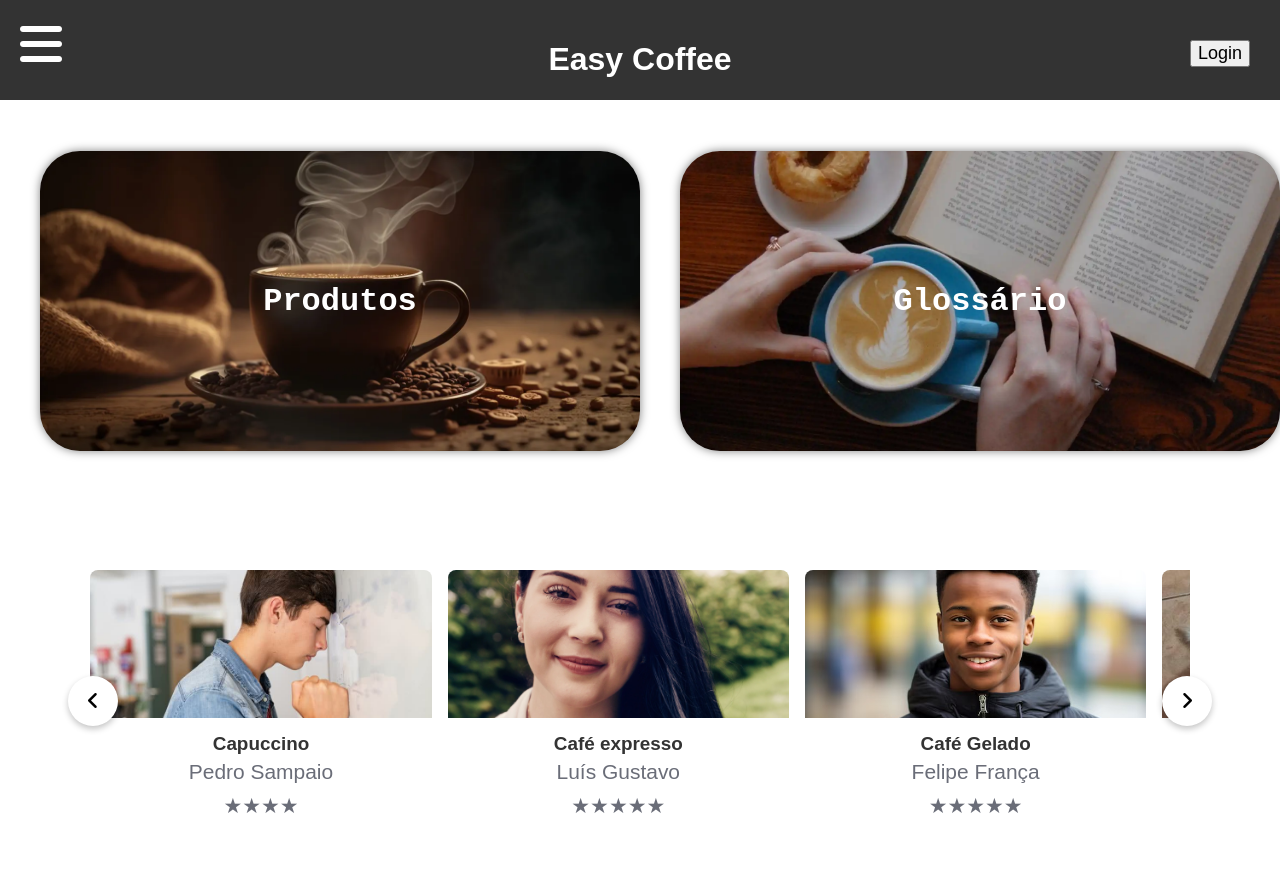
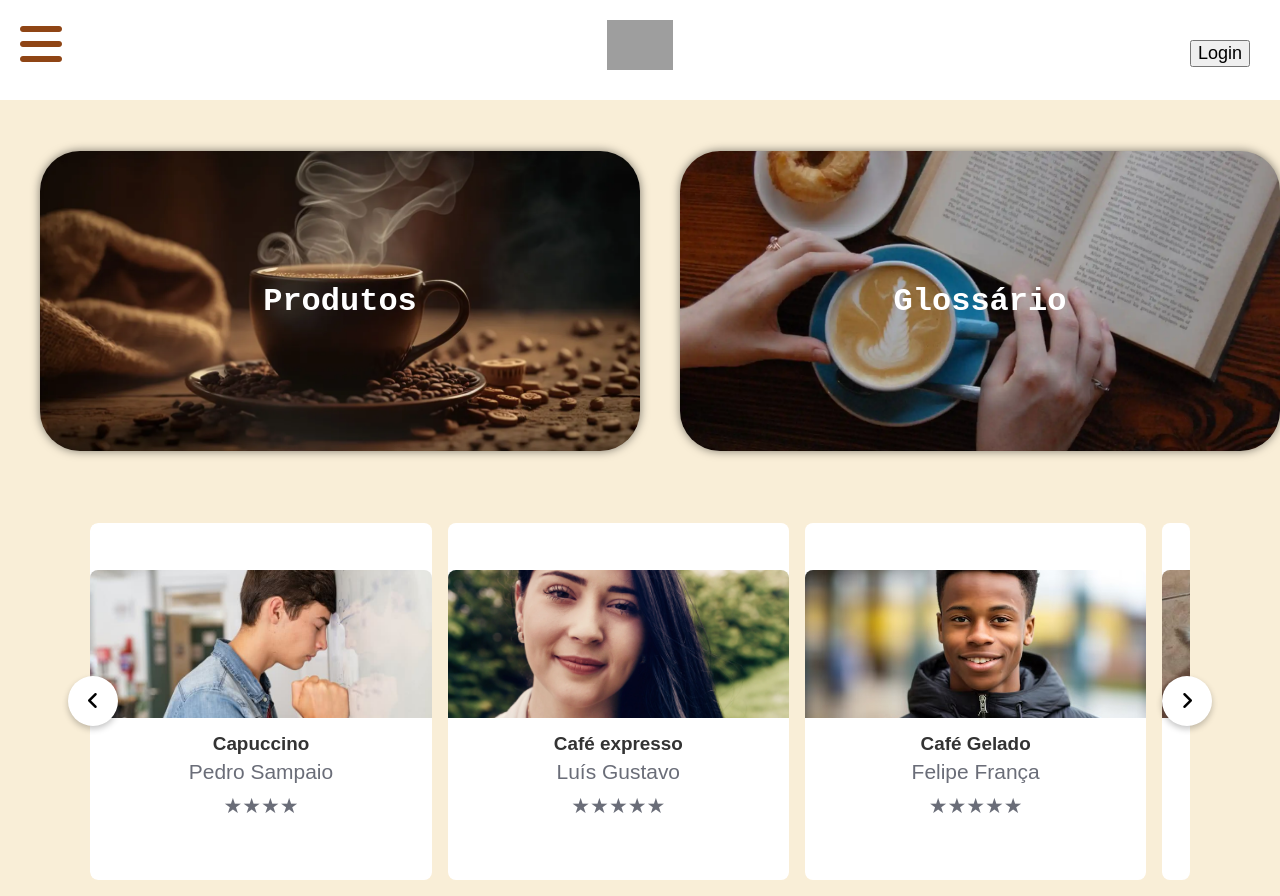
Before and after one commit to seconds4decay/EasyCoffee, a Django app: page / in a window 1280 px wide. Run offline with Django 5.2, Linux system fonts and the light colour scheme; parts of the project's set-up code (start-up, migrations or seed data) failed here and were passed over; some libraries are stand-ins or nearby versions; grey boxes are pictures that could not be loaded.

Commit message:
CSS da home em andamento

```diff
--- a/app/static/css/home.css
+++ b/app/static/css/home.css
@@ -3,10 +3,11 @@ body {
   margin: 0;
   padding: 0;
   overflow-x: hidden;
+  background-color: #f9eed7  ;
 }
 
 .header {
-  background-color: #333;
+  background-color: white;
   color: #fff;
   padding: 20px;
   text-align: center;
@@ -23,6 +24,7 @@ body {
   cursor: pointer;
   font-size: 48px;
   z-index: 1001;
+  color: #8f4515;;
 }
 
 .nav-menu {
@@ -31,7 +33,7 @@ body {
   position: fixed;
   top: 0;
   left: 0;
-  background-color: #333;
+  background-color: #8f4515;
   overflow-x: hidden;
   transition: 0.5s;
   padding-top: 60px;
--- a/app/templates/pages/home.html
+++ b/app/templates/pages/home.html
@@ -12,7 +12,7 @@
         <div class="hamburger-menu">
             <i class="fa-solid fa-bars" onclick="toggleMenu()"></i>
         </div>
-        <h1><a href="{% url 'home' %}">Easy Coffee</a></h1>
+        <a href="{% url 'home' %}" class="a"><img src="{% static 'fotos/logo.png' %}" height="50px"></a>
         {% if check == 1 %}
         <form action="{% url 'home' %}" method="POST">{% csrf_token %}
             <button id="perfil">Sair de {{user}}</button>
```
Also changed, not shown: app/static/fotos/logo_1.png (renamed from app/static/fotos/logo.png), db.sqlite3.
